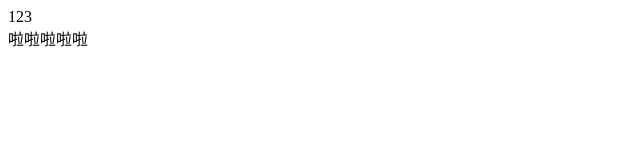
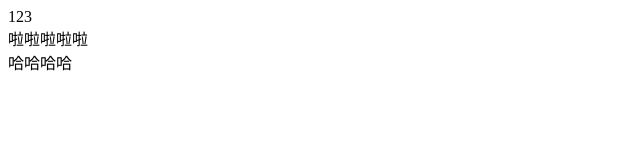
Before and after one commit to Joan177/git-demo, a plain HTML site: page index.html in a window 1280 px wide. Shown: the whole page, without its empty margins (0-640 px from the left). Drawn offline with Linux system fonts and the light colour scheme.

Commit message:
A程序员第三次提交

```diff
--- a/index.html
+++ b/index.html
@@ -9,5 +9,6 @@
 <body>
     123
     <div>啦啦啦啦啦</div>
+    <div>哈哈哈哈</div>
 </body>
 </html>
```
